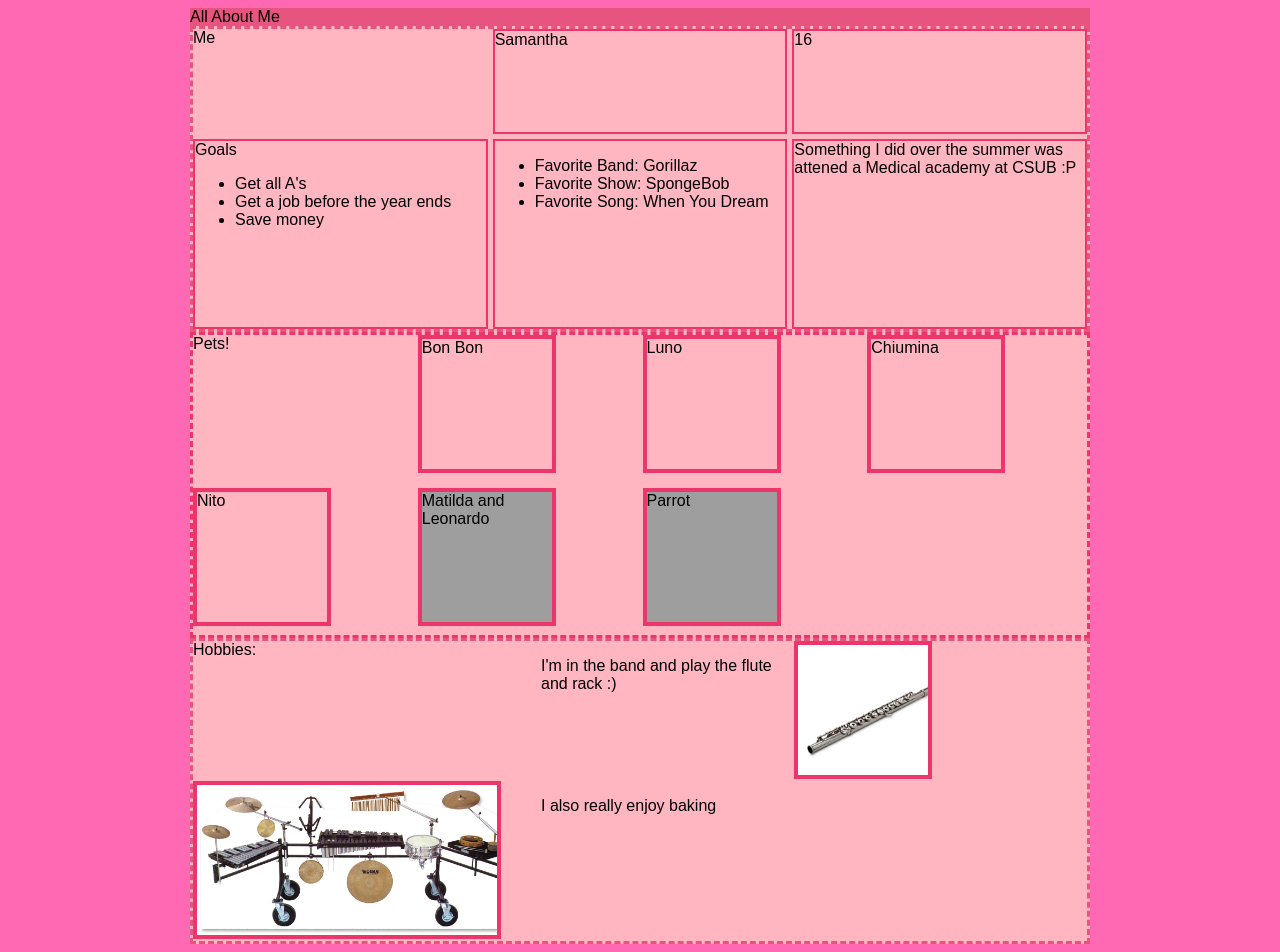
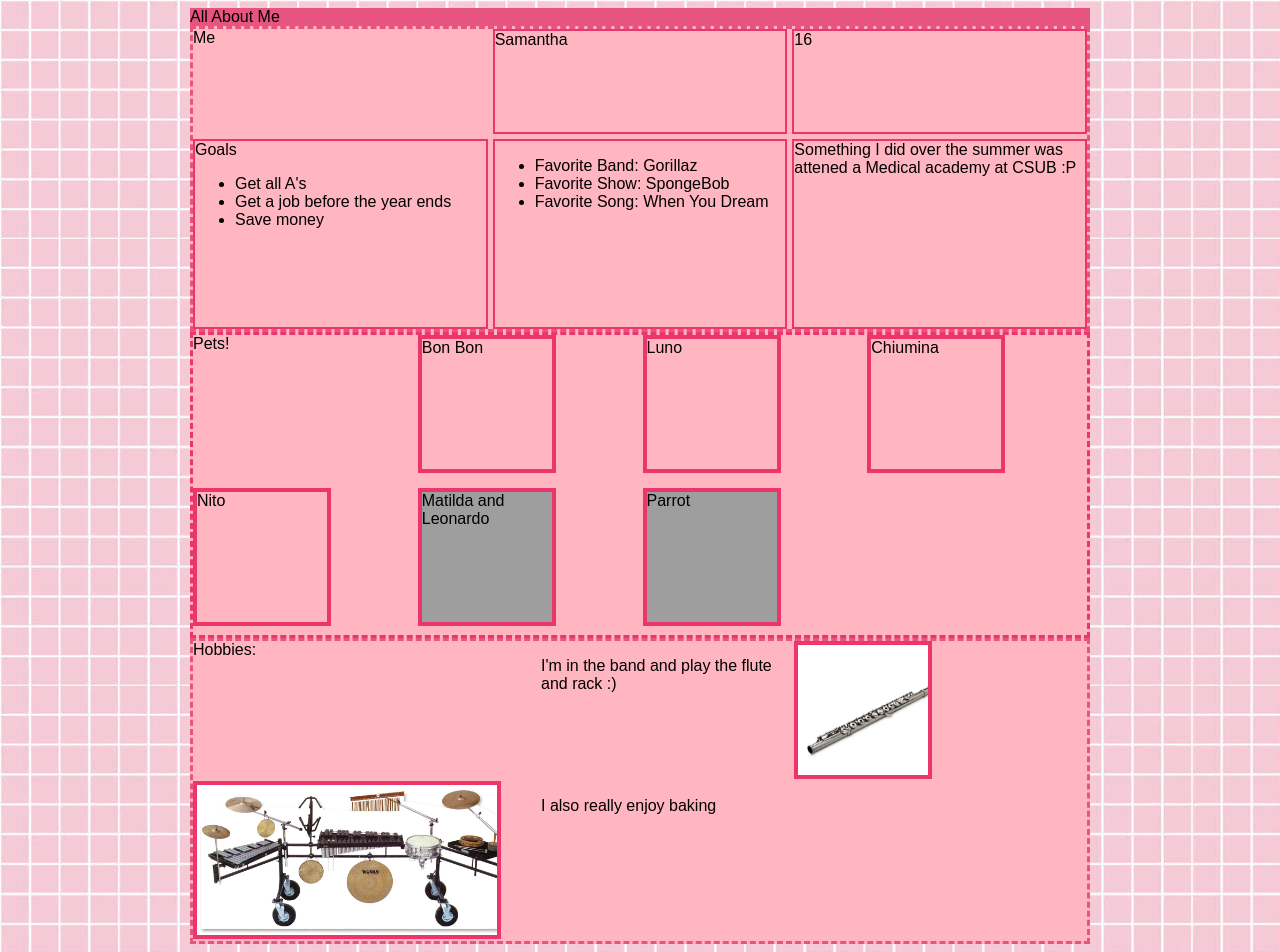
Before and after one commit to samy0721/All-about-me, a plain HTML site: page index.html in a window 1280 px wide. Drawn offline with Linux system fonts and the light colour scheme; grey boxes are pictures that could not be loaded.

Commit message:
Update index.html

```diff
--- a/index.html
+++ b/index.html
@@ -27,7 +27,7 @@
 html{
     background-color: hotpink;
     font-family: fantasy;
-    background-image:url(Background) ;
+    background-image:url(images.jpeg) ;
     background-size:;
 }
 
```
